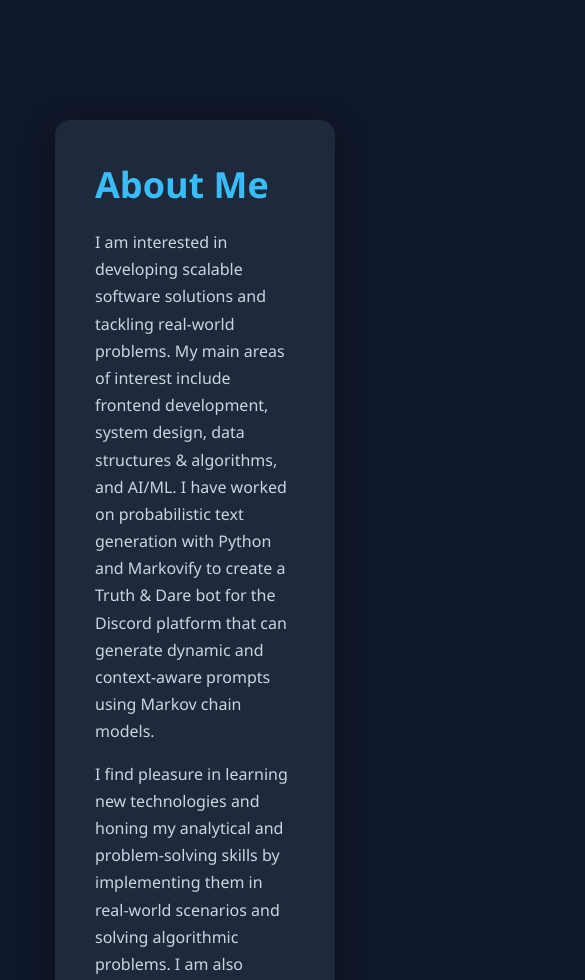
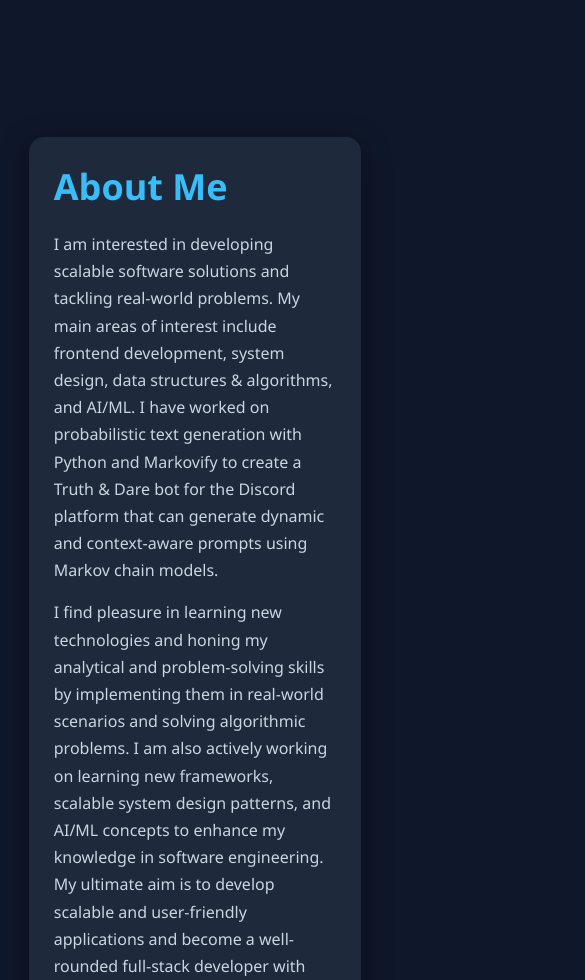
Before and after one commit to KartikPassricha/my-app, a React (Create React App) app: page / in a window 390 px wide. Shown: the part 1020-2000 px from the top of the page, 585 px wide, since content can reach past the window. Built offline with nearby package versions, Linux system fonts and the light colour scheme.

Commit message:
added mobile work

```diff
--- a/src/App.css
+++ b/src/App.css
@@ -1,3 +1,6 @@
+html {
+  scroll-behavior: smooth;
+}
 .App {
   text-align: center;
 }
@@ -36,3 +39,14 @@
     transform: rotate(360deg);
   }
 }
+@media (max-width: 768px) {
+
+  section {
+    padding: 60px 20px;
+  }
+
+  h2 {
+    font-size: 26px;
+  }
+
+}
--- a/src/components/About.css
+++ b/src/components/About.css
@@ -27,3 +27,15 @@
   margin-bottom: 15px;
   color: #cbd5e1;
 }
+
+@media (max-width: 768px) {
+
+  .about-card,
+  .project-card,
+  .contact-card,
+  .achievement-card {
+    width: 95%;
+    padding: 25px;
+  }
+
+}
--- a/src/components/Contacts.css
+++ b/src/components/Contacts.css
@@ -39,3 +39,15 @@
   color: white;
   text-decoration: underline;
 }
+
+@media (max-width: 768px) {
+
+  .about-card,
+  .project-card,
+  .contact-card,
+  .achievement-card {
+    width: 95%;
+    padding: 25px;
+  }
+
+}
--- a/src/components/Navbar.css
+++ b/src/components/Navbar.css
@@ -29,3 +29,24 @@
 .nav-links a:hover {
   color: #38bdf8;
 }
+@media (max-width: 768px) {
+
+  .navbar {
+    flex-direction: column;
+    padding: 15px 20px;
+  }
+
+  .nav-links {
+    margin-top: 10px;
+    display: flex;
+    flex-wrap: wrap;
+    justify-content: center;
+    gap: 12px;
+  }
+
+  .nav-links span,
+  .nav-links a {
+    margin: 0;
+    font-size: 14px;
+  }
+}
--- a/src/components/Projects.css
+++ b/src/components/Projects.css
@@ -45,3 +45,14 @@
   text-decoration: none;
   font-weight: 600;
 }
+@media (max-width: 768px) {
+
+  .about-card,
+  .project-card,
+  .contact-card,
+  .achievement-card {
+    width: 95%;
+    padding: 25px;
+  }
+
+}
--- a/src/components/Skills.css
+++ b/src/components/Skills.css
@@ -68,3 +68,17 @@
 .skill-details {
   z-index: 10;
 }
+@media (max-width: 768px) {
+
+  .skills-list {
+    grid-template-columns: repeat(2, auto);
+    gap: 15px;
+  }
+  .skill-details {
+    position: static;
+    opacity: 1;
+    pointer-events: auto;
+    margin-top: 10px;
+  }
+
+}
```
